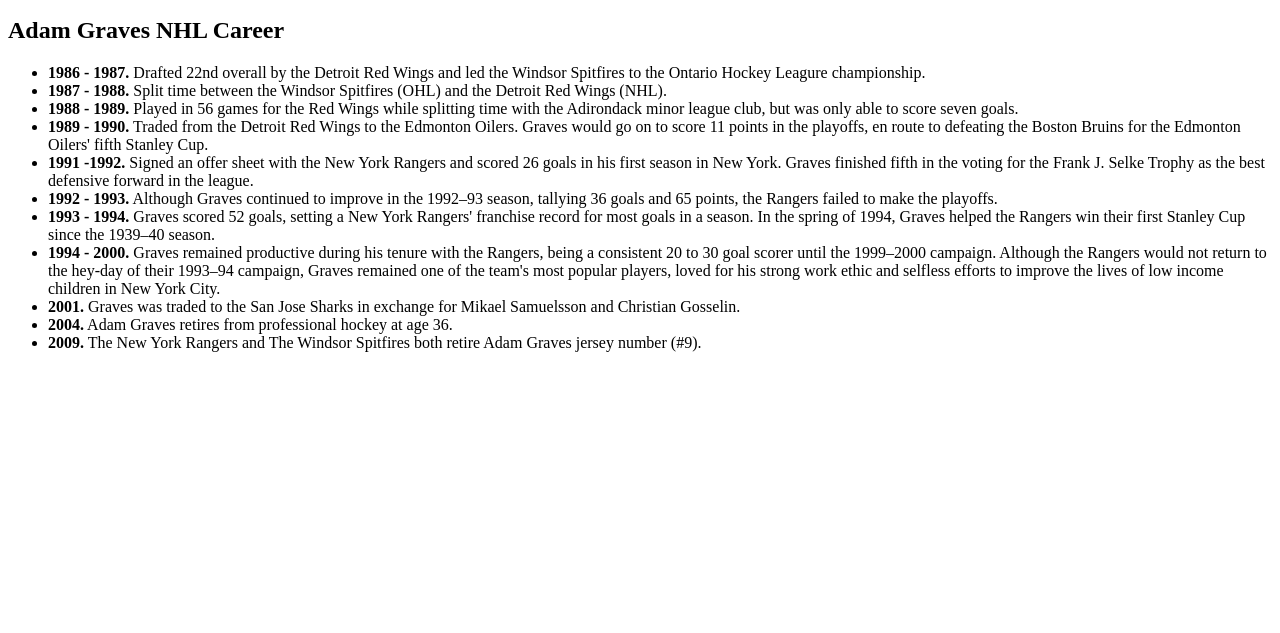
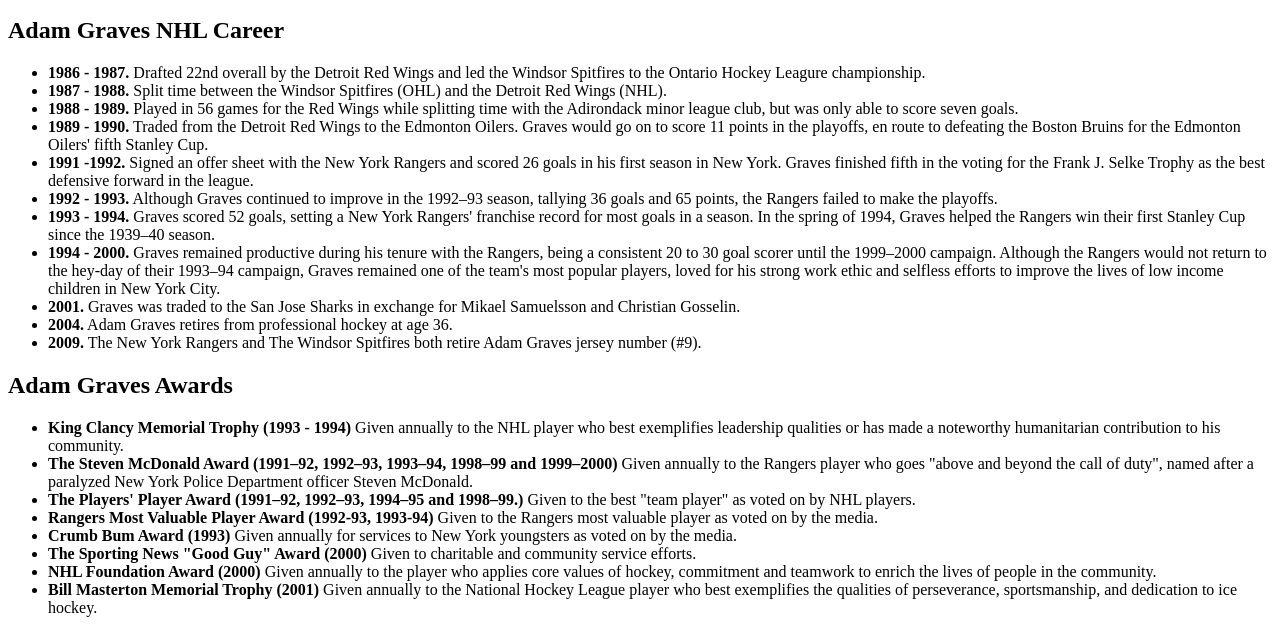
Before and after one commit to mfn1967/adam-graves-tribute, a plain HTML site: page index.html in a window 1280 px wide. Shown: the part 439-1072 px from the top of the page. Before the commit the page ends 807 px from the top, so only its background shows below. Drawn offline with Linux system fonts and the light colour scheme.

Commit message:
Add awards section

```diff
--- a/index.html
+++ b/index.html
@@ -31,5 +31,18 @@
             <li><strong>2009.</strong> The New York Rangers and The Windsor Spitfires both retire Adam Graves jersey number (#9).</li>
           </ul>
     </section>
+    <section id="tribute-info" class="awards">
+        <h2>Adam Graves Awards</h2>
+        <ul>
+            <li><strong>King Clancy Memorial Trophy (1993 - 1994)</strong> Given annually to the NHL player who best exemplifies leadership qualities or has made a noteworthy humanitarian contribution to his community.</li>
+            <li><strong>The Steven McDonald Award (1991–92, 1992–93, 1993–94, 1998–99 and 1999–2000)</strong> Given annually to the Rangers player who goes "above and beyond the call of duty", named after a paralyzed New York Police Department officer Steven McDonald.</li>
+            <li><strong>The Players' Player Award (1991–92, 1992–93, 1994–95 and 1998–99.)</strong> Given to the best "team player" as voted on by NHL players.</li>
+            <li><strong> Rangers Most Valuable Player Award (1992-93, 1993-94)</strong> Given to the Rangers most valuable player as voted on by the media.</li>
+            <li><strong>Crumb Bum Award (1993)</strong> Given annually for services to New York youngsters as voted on by the media.</li>
+            <li><strong>The Sporting News "Good Guy" Award (2000)</strong> Given to charitable and community service efforts.</li>
+            <li><strong>NHL Foundation Award (2000)</strong> Given annually to the player who applies core values of hockey, commitment and teamwork to enrich the lives of people in the community.</li>
+            <li><strong>Bill Masterton Memorial Trophy (2001)</strong> Given annually to the National Hockey League player who best exemplifies the qualities of perseverance, sportsmanship, and dedication to ice hockey.</li>
+          </ul>
+    </section>
 </body>
 </html>
```
